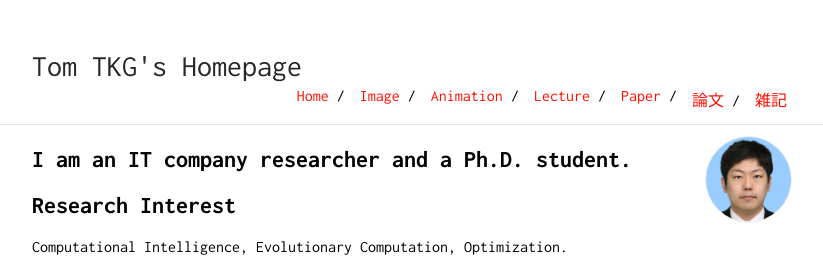
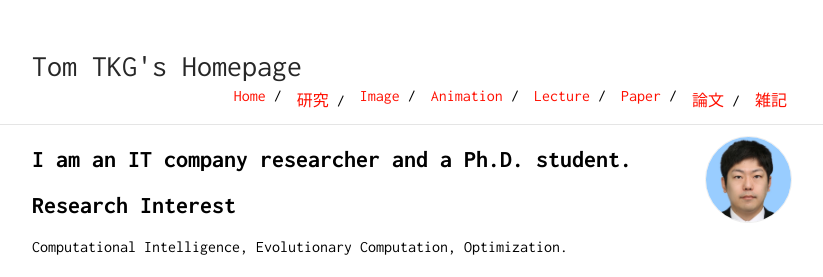
Before and after one commit to tomtkg/tomtkg.github.io, a Jekyll site: the page built from index.md, in a window 1280 px wide. Shown: the top 277 px of the page, without its empty margins (228-1051 px from the left). Built offline with Jekyll 4.4.1, drawn with Linux system fonts in a browser that asks for light colours.

Commit message:
Update _config.yml

```diff
--- a/_config.yml
+++ b/_config.yml
@@ -21,6 +21,8 @@ sass:
 nav:
  - name: "Home"
    link: "index"
+ - name: "研究"
+   link: "researchJP"
  - name: "Image"
    link: "image"
  - name: "Animation"
```
